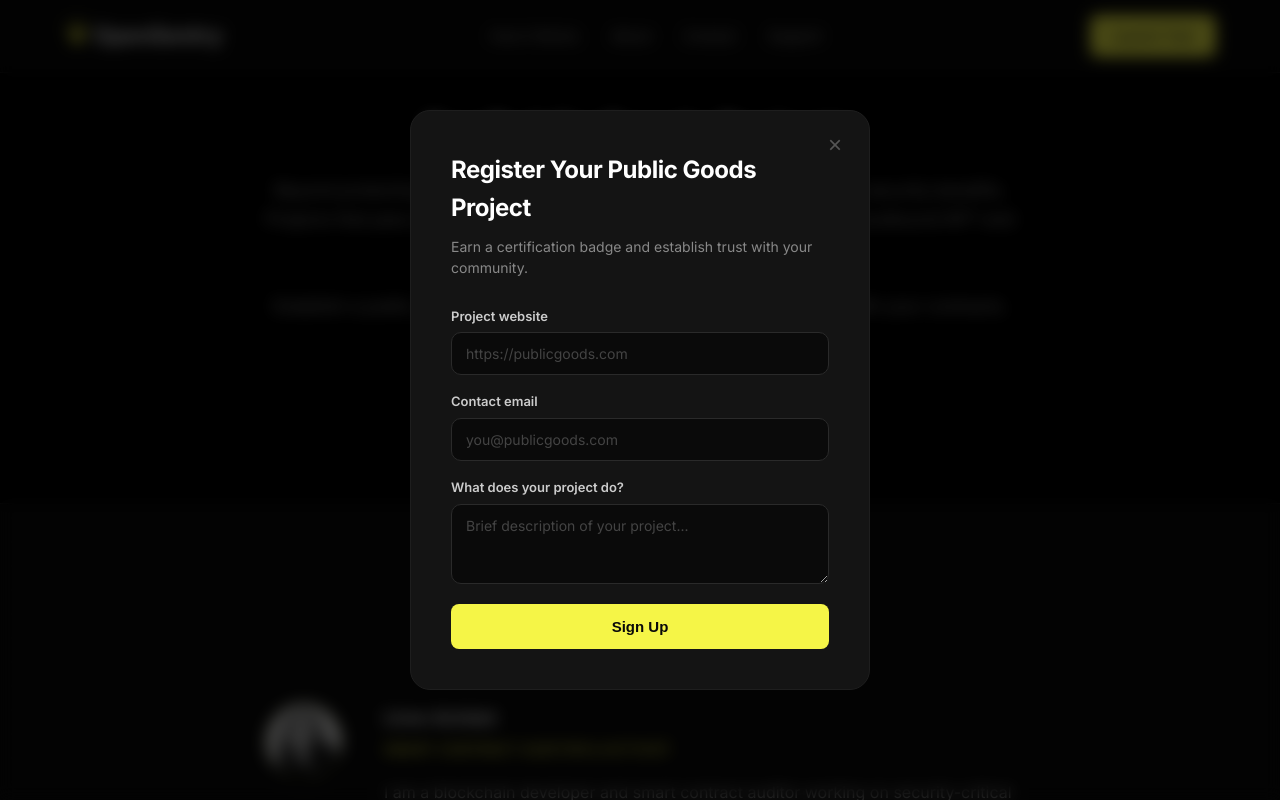
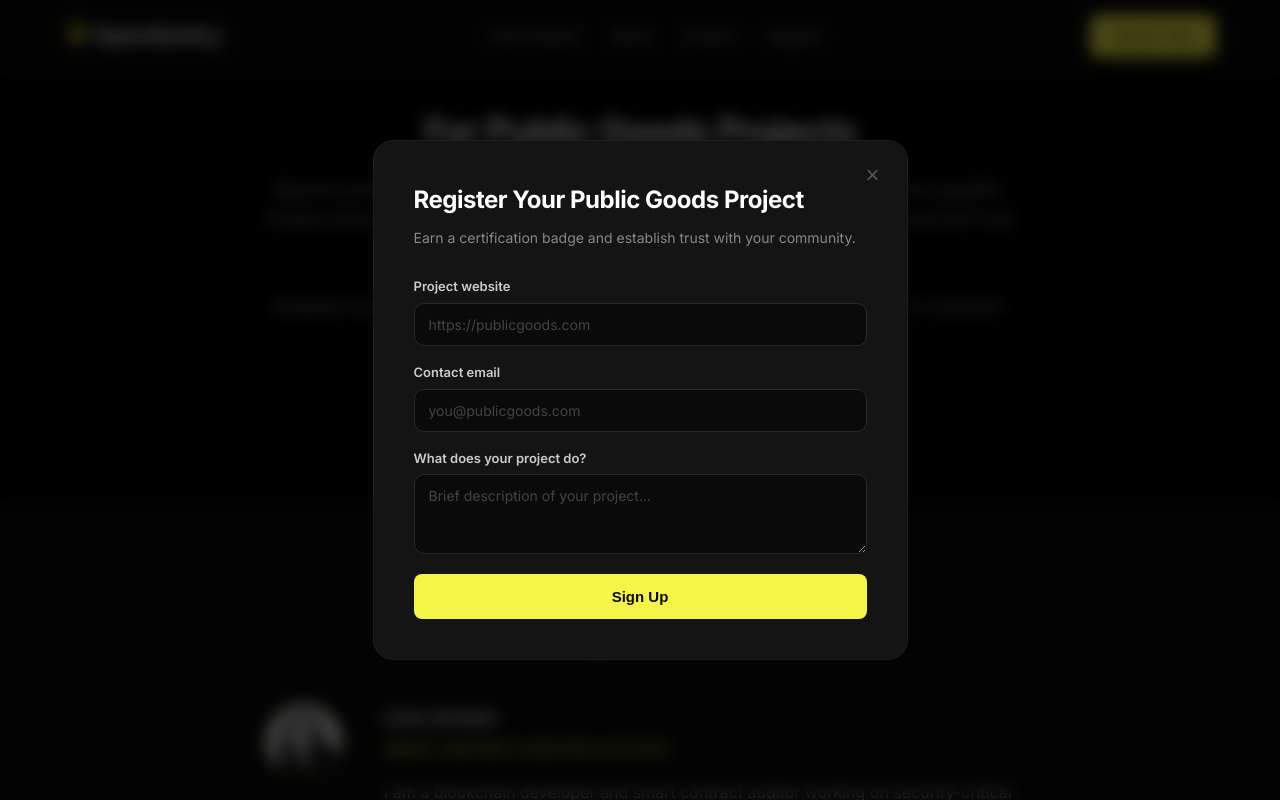
Before and after one commit to lirona/OpenSentry, a plain HTML site: page website/index.html in a window 1280 px wide. Both pictures are taken after a click on the link "Register Your Project". Shown: the part 2662-3462 px from the top of the page. Drawn offline with Linux system fonts and the light colour scheme.

Commit message:
popup width

```diff
--- a/website/index.html
+++ b/website/index.html
@@ -622,7 +622,7 @@
       border-radius: 20px;
       padding: 40px;
       width: 100%;
-      max-width: 460px;
+      max-width: 535px;
       position: relative;
     }
 
```
